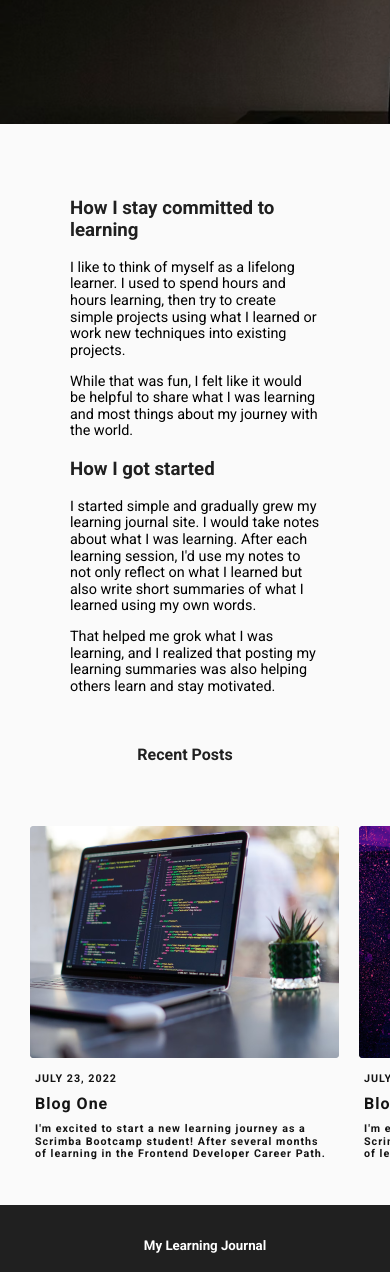
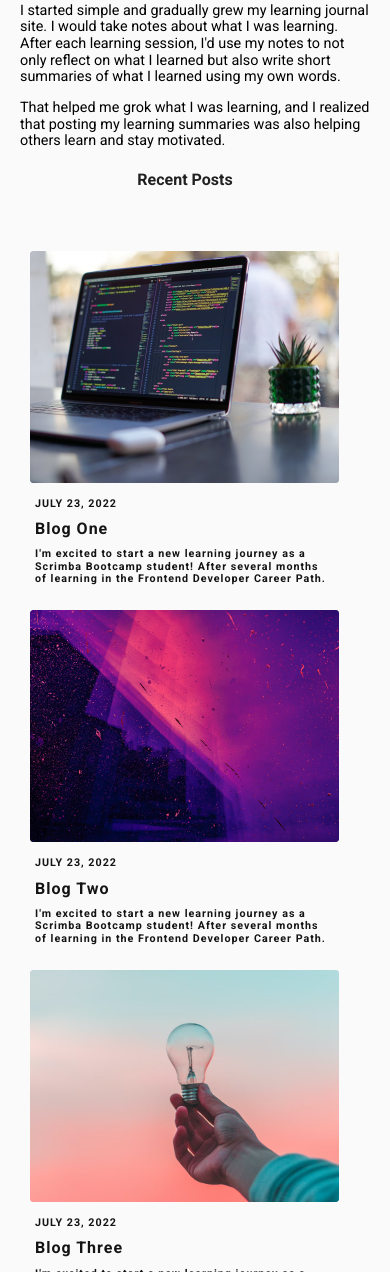
Before and after one commit to fulyaertay/responsive-design-practices, a website built with Vite: page 4-journal-site/about.html in a window 390 px wide. Shown: the part 728-2000 px from the top of the page. Built offline with nearby package versions, Linux system fonts and the light colour scheme.

Commit message:
added responsive layout

```diff
--- a/4-journal-site/css/about.css
+++ b/4-journal-site/css/about.css
@@ -135,12 +135,13 @@ footer {
   font-weight: 100;
 }
 
-@media (max-width: 320px) and (max-width: 426px)   {
+@media (min-width: 320px) and (max-width: 426px)   {
   .blog-list {
     max-width: 200px;
     display: grid;
     grid-template-columns: repeat(1, 1fr);
     grid-gap: 20px;
+    text-align: center;
   }
   .image-content {
     width: 100%;
@@ -173,4 +174,10 @@ footer {
     display: flex;
     width: 600px;
   }
+  .header-text{
+    padding: 0px 20px;
 }
+.blog{
+    text-align: left;
+}
+}
```
